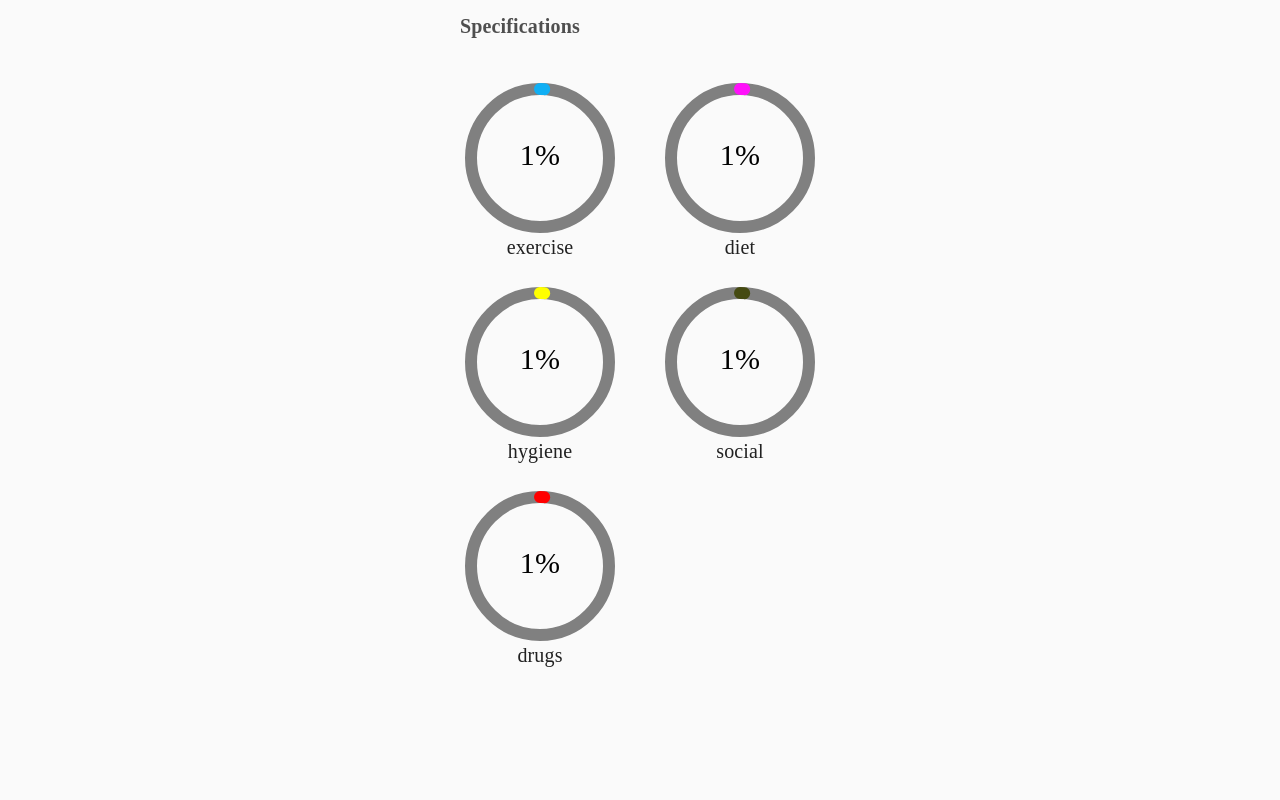
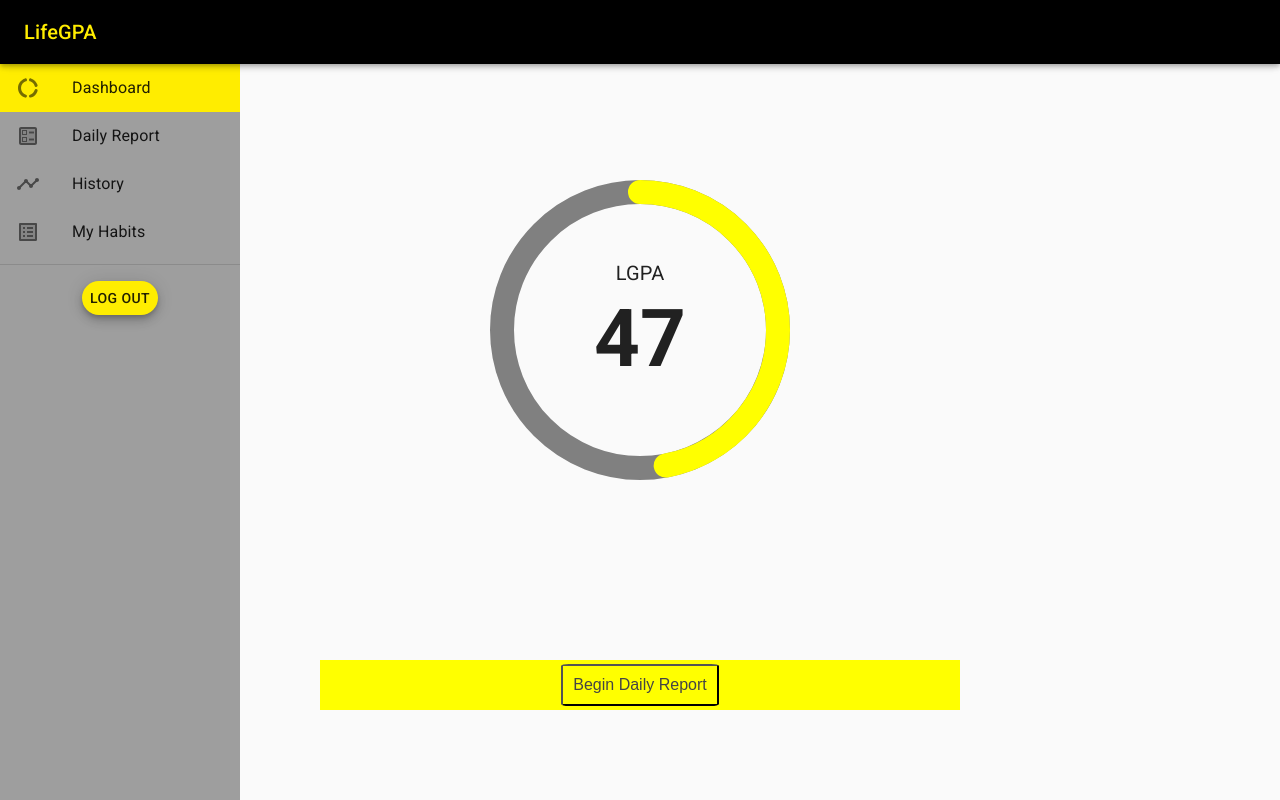
Before and after one commit to lifegpa-bw/lifegpa-frontend, a React (Create React App) app: page /dashboard in a window 1280 px wide. Built offline with nearby package versions, Linux system fonts and the light colour scheme; sample sign-in values are in the browser's storage.

Commit message:
update style for dashboard progress bar / Dashboard.jsx

```diff
--- a/src/App.jsx
+++ b/src/App.jsx
@@ -15,8 +15,8 @@ import Specifications from './pages/Specifications';
 function App() {
   return (
     <div className='App'>
-      <Specifications />
-      {/* <Switch>
+      {/* <Specifications /> */}
+      <Switch>
         <Route exact path='/' component={Launch} />
         <Route path='/login' component={Login} />
         <Route path='/register' component={Register} />
@@ -24,7 +24,7 @@ function App() {
         <PrivateRoute path='/dashboard' component={Dashboard} />
         <PrivateRoute path='/report' component={DailyReport} />
         <PrivateRoute path='/habits' component={Habits} />
-      </Switch> */}
+      </Switch>
     </div>
   )
 }
--- a/src/pages/Dashboard.jsx
+++ b/src/pages/Dashboard.jsx
@@ -4,7 +4,7 @@ import { DashboardLayout } from '../components'
 import { getUData } from '../actions'
 import { calcAvgGpa } from '../utils'
 
-import { CircularProgressbar, buildStyles } from 'react-circular-progressbar';
+import { CircularProgressbar, buildStyles, CircularProgressbarWithChildren } from 'react-circular-progressbar';
 import 'react-circular-progressbar/dist/styles.css';
 
 
@@ -139,24 +139,21 @@ const Dashboard = props => {
         </DashboardLayout>
       </div>
       <div className="progress-bar">
-        <CircularProgressbar
-          value={percentage}
-          text={`LGPA ${percentage}`}
-          styles={buildStyles({
+             <CircularProgressbarWithChildren
+      value={percentage}
+      styles={buildStyles({
             textColor: "black",
             pathColor: "yellow",
             trailColor: "grey"
-          })}
-        />
+          })}>
+              <div style={{ fontSize: 20, marginTop: -5 }}>
+          LGPA
+        </div>
+        <div style={{ fontSize: 80, marginTop: -5 }}>
+          <strong>{percentage}</strong>
+        </div>
+      </CircularProgressbarWithChildren>
       </div>
-      {/* <CircularProgressbarWithChildren value={66}>
-              <div style={{ fontSize: 12, marginTop: -5 }}>
-          LPGA
-        </div>
-        <div style={{ fontSize: 12, marginTop: -5 }}>
-          <strong>{specifications.drugs}</strong>
-        </div>
-      </CircularProgressbarWithChildren> */}
       <div className="begin-button">
         <button>Begin Daily Report</button>
       </div>
```
